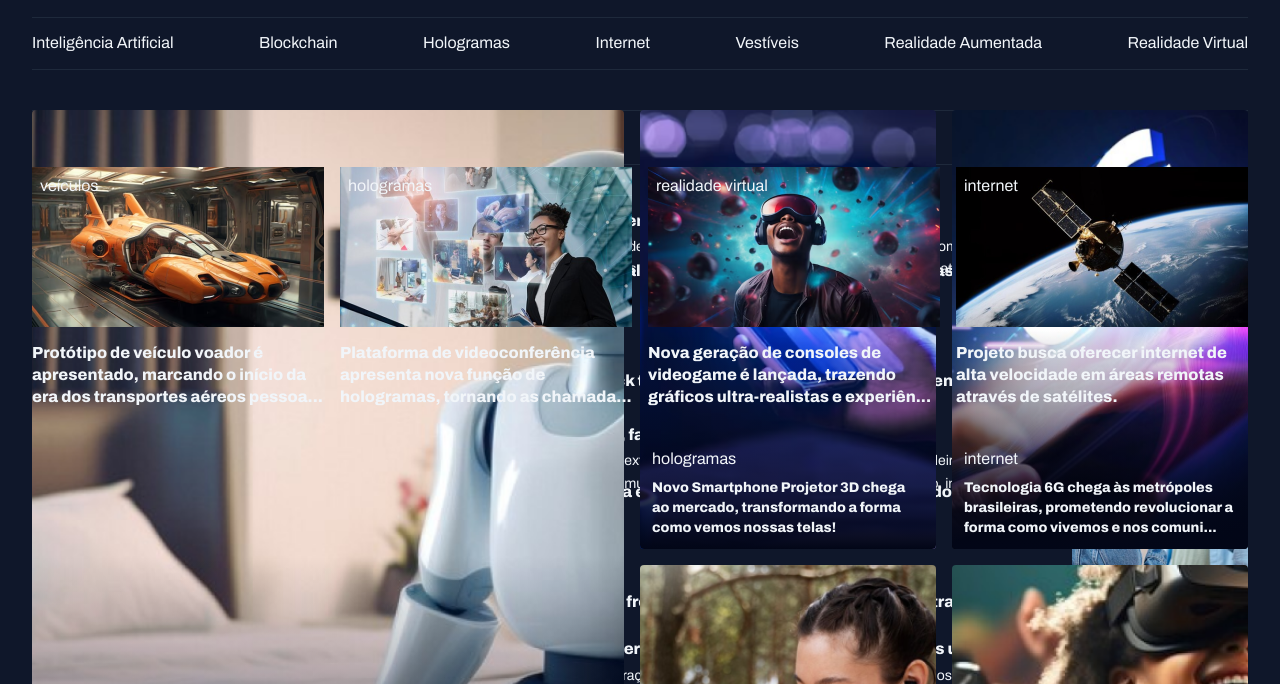
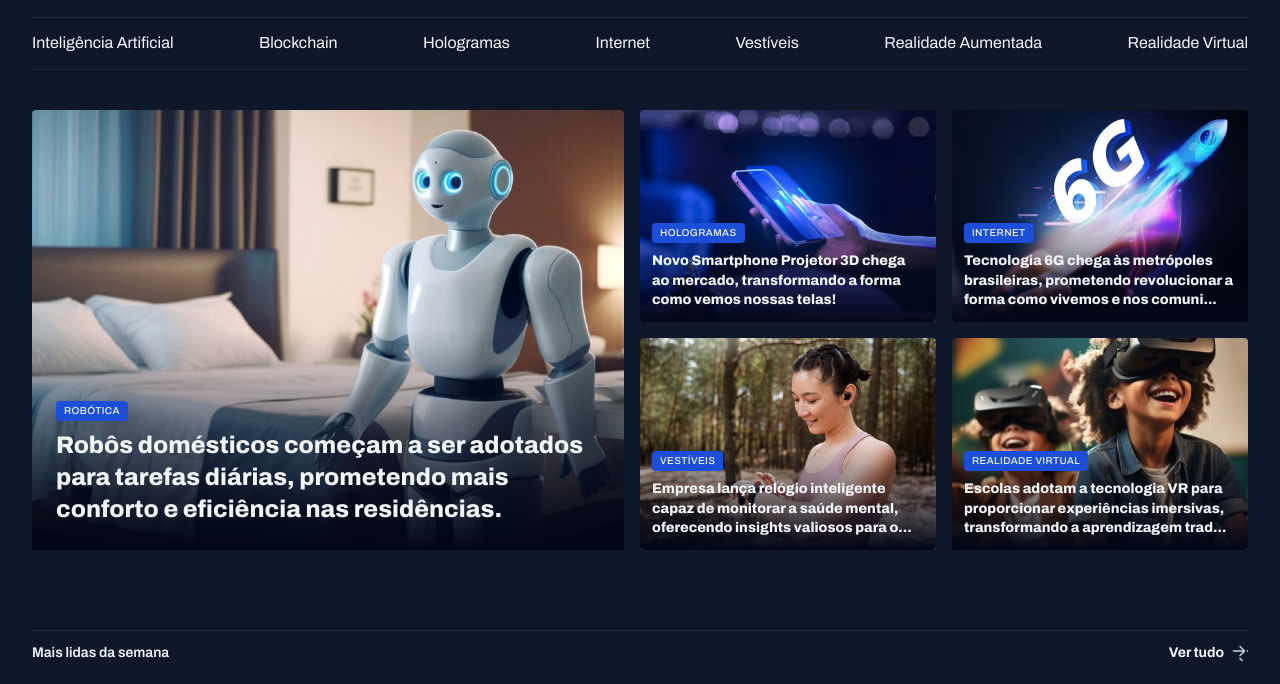
Before and after one commit to alinecascaes/portaldenoticias, a plain HTML site: page index.html in a window 1280 px wide. Shown: the part 45-729 px from the top of the page. Drawn offline with Linux system fonts and the light colour scheme.

Commit message:
ajuste css global

```diff
--- a/styles/global.css
+++ b/styles/global.css
@@ -26,20 +26,6 @@ body {
     color: var(--text-color-primary);
     background-color: var(--bg-color);
 }
-h1,
-h2,
-h3 {
-    font: inherit;
-}
-.container {
-    max-width: 1280px;
-    padding-inline: 32px;
-    margin-inline: auto;
-}
-
-img {
-    max-width: 100%;
-}
 
 a {
     text-decoration: none;
@@ -50,6 +36,43 @@ a:hover {
     color: var(--brand-color-light);
 }
 
+h1,
+h2,
+h3 {
+    font: inherit;
+}
+
+img {
+    max-width: 100%;
+}
+
+.container {
+    max-width: 1280px;
+    padding-inline: 32px;
+    margin-inline: auto;
+}
+
 main {
-    margin-top: 40px;
+    margin-block: 40px;
+    row-gap: 80px;
+    column-gap: 32px;
+
+    grid-template-columns: 2fr 1.4fr;
+
+    grid-template-areas:
+        "featured featured"
+        "weekly weekly"
+        "ai aside";
 }
+
+.content-tag {
+    display: inline-block;
+    background-color: var(--brand-color-dark);
+    padding: 4px 8px;
+    border-radius: 4px;
+    font: 500 10px/1.2 var(--font-family);
+    text-transform: uppercase;
+    letter-spacing: 0.04em;
+    color: var(--text-color-primary);
+    box-shadow: 0px 4px 16px rgba(2, 6, 23, 0.251);
+}
```
